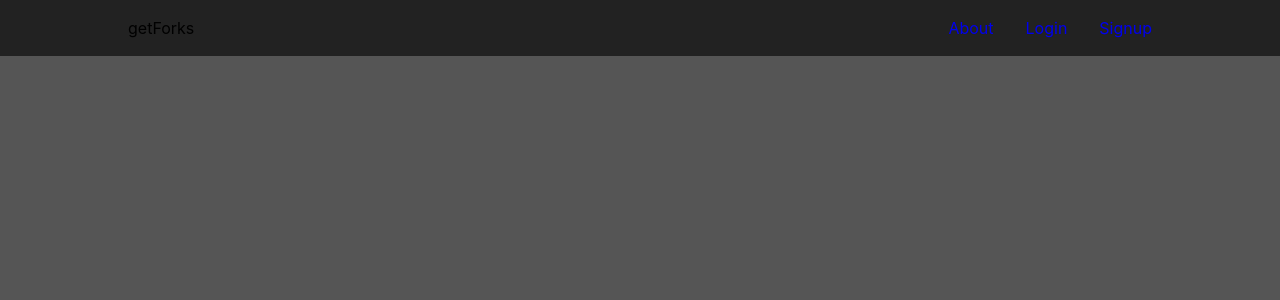
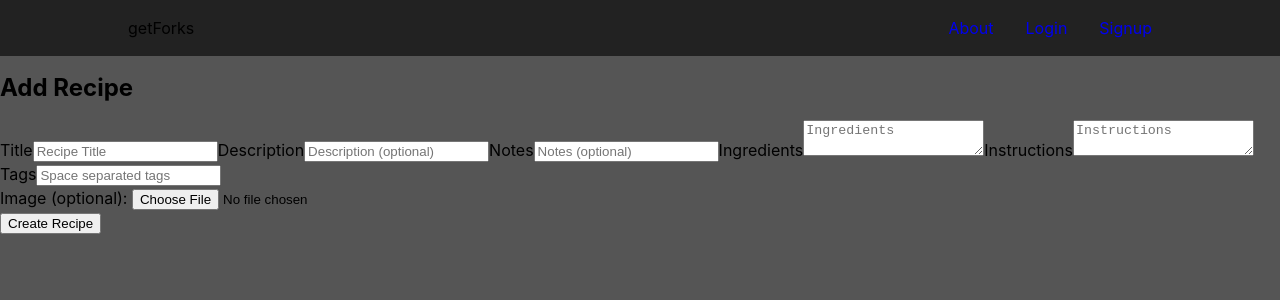
Before and after one commit to ned-park/getForks, a React (Vite) app: page /1/create in a window 1280 px wide. Shown: the top 300 px of the page. Built offline with nearby package versions, Linux system fonts and the light colour scheme.

Commit message:
feat: add route and form for creating new recipes, submit not yet handled

```diff
--- a/src/main.jsx
+++ b/src/main.jsx
@@ -16,6 +16,7 @@ import Login from "./routes/Login"
 import Signup from "./routes/Signup"
 import Dashboard from "./routes/Dashboard"
 import Recipe from "./routes/Recipe"
+import NewRecipe from "./routes/NewRecipe"
 
 import "./index.css";
 
@@ -46,13 +47,19 @@ const router = createBrowserRouter([
       {
         path: ":userId",
         element: <Dashboard />,
-      }
+      },
     ]
   },
   {
     path: "/:userId/:recipeId",
     element: <Recipe />
   },
+  {
+    path: "/:userId/create",
+    loader: null,
+    element: <NewRecipe />
+  },
+
 
 
 
--- a/src/routes/Dashboard.jsx
+++ b/src/routes/Dashboard.jsx
@@ -1,4 +1,5 @@
 import { useEffect, useState } from "react"
+import { NavLink, Outlet } from "react-router-dom"
 import { useAuthContext } from "../hooks/useAuthContext"
 import RepoCard from "../components/RepoCard"
 
@@ -31,6 +32,12 @@ export default function Dashboard() {
     <main>
       <section>
         <h1>{user && user.user? user.user.username + `'s` : ''} Recipes</h1>
+        {user && user.user && (<NavLink
+            to={`/${user.user.username}/create`}
+          >
+            new recipe
+          </NavLink>
+          )}
       </section>
       <section>
       {repos.map(repo => <RepoCard repo={repo} key={repo._id} />)}
--- /dev/null
+++ b/src/routes/NewRecipe.jsx
@@ -0,0 +1,83 @@
+import { useEffect, useState } from "react";
+import { useAuthContext } from "../hooks/useAuthContext";
+import { useParams } from "react-router-dom";
+import Header from "../components/Header";
+
+export default function NewRecipe() {
+  const { user, username } = useAuthContext();
+  console.log(`new recipe page`)
+
+  const handleClick = (e) => {
+    e.preventDefault();
+    const formData = e.target;
+    console.log(formData);
+  };
+
+  return (
+    <>
+    <Header />
+    <section className="">
+      <h2 className="">Add Recipe</h2>
+      <form onSubmit={handleClick} className="">
+        <label htmlFor="title">Title</label>
+        <input
+          type="text"
+          name="title"
+          placeholder="Recipe Title"
+          required
+          className=""
+        />
+        <label htmlFor="description">Description</label>
+        <input
+          type="text"
+          placeholder="Description (optional)"
+          name="description"
+          className=""
+        />
+        <label htmlFor="notes">Notes</label>
+        <input
+          type="text"
+          placeholder="Notes (optional)"
+          name="notes"
+          className=""
+        />
+        <label htmlFor="ingredients">Ingredients</label>
+        <textarea
+          placeholder="Ingredients"
+          name="ingredients"
+          id="ingredients"
+        ></textarea>
+        <label htmlFor="instructions">Instructions</label>
+        <textarea
+          placeholder="Instructions"
+          name="instructions"
+          id="instructions"
+          required
+          className=""
+        ></textarea>
+        <label htmlFor="tags">Tags</label>
+        <input
+          type="text"
+          placeholder="Space separated tags"
+          name="tags"
+          className=""
+        />
+        <div className="">
+          <label htmlFor="imgUpload" className="">
+            Image (optional):{" "}
+          </label>
+          <input
+            type="file"
+            id="imageUpload"
+            name="file"
+            placeholder=""
+            className=""
+          />
+        </div>
+        <input type="submit" value="Create Recipe" className="" />
+      </form>
+    </section>
+    </>
+
+  )
+}
```
